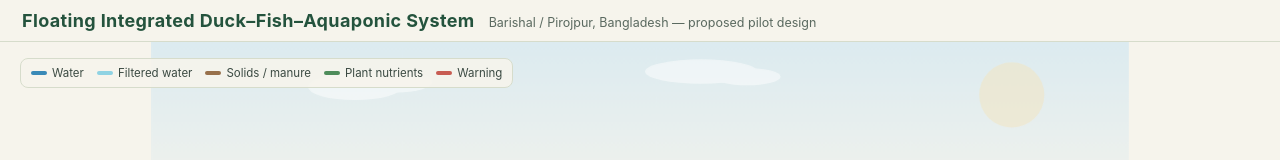
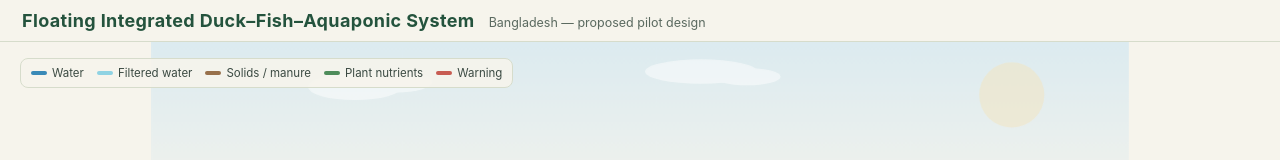
Before and after one commit to Olive-luce/Integrated_Farming_Concept, a plain HTML site: page index.html in a window 1280 px wide. Shown: the top 160 px of the page. Drawn offline with Linux system fonts and the light colour scheme.

Commit message:
Remove specific location from project description

```diff
--- a/index.html
+++ b/index.html
@@ -144,7 +144,7 @@ html:fullscreen .notes{display:none}
 <body>
 <header>
   <h1>Floating Integrated Duck–Fish–Aquaponic System</h1>
-  <p>Barishal / Pirojpur, Bangladesh — proposed pilot design</p>
+  <p>Bangladesh — proposed pilot design</p>
 </header>
 
 <main class="stage">
```
